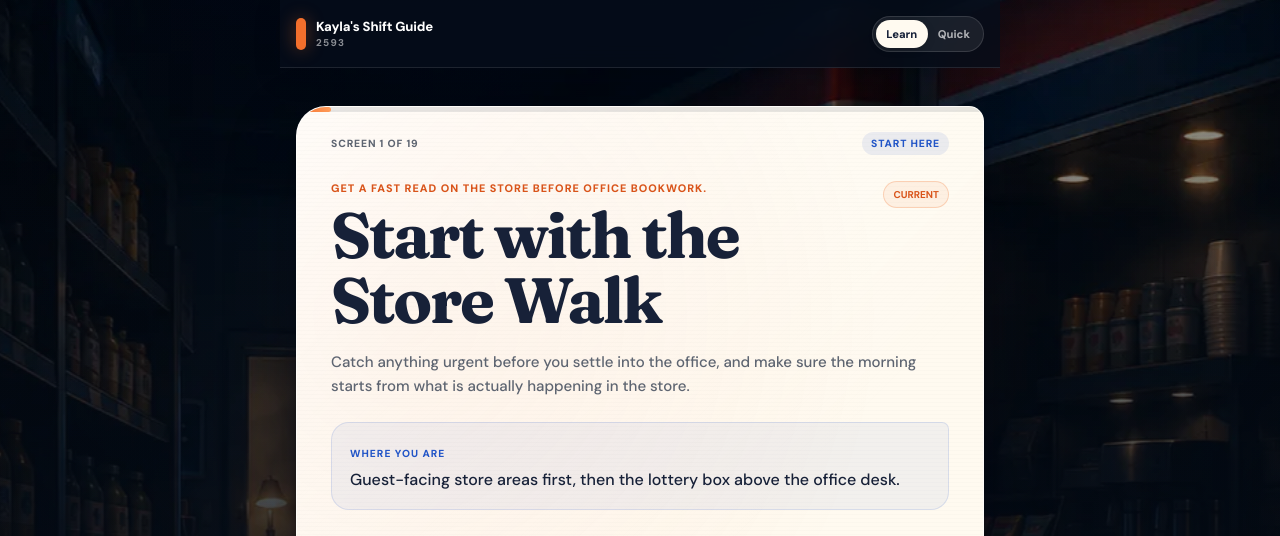
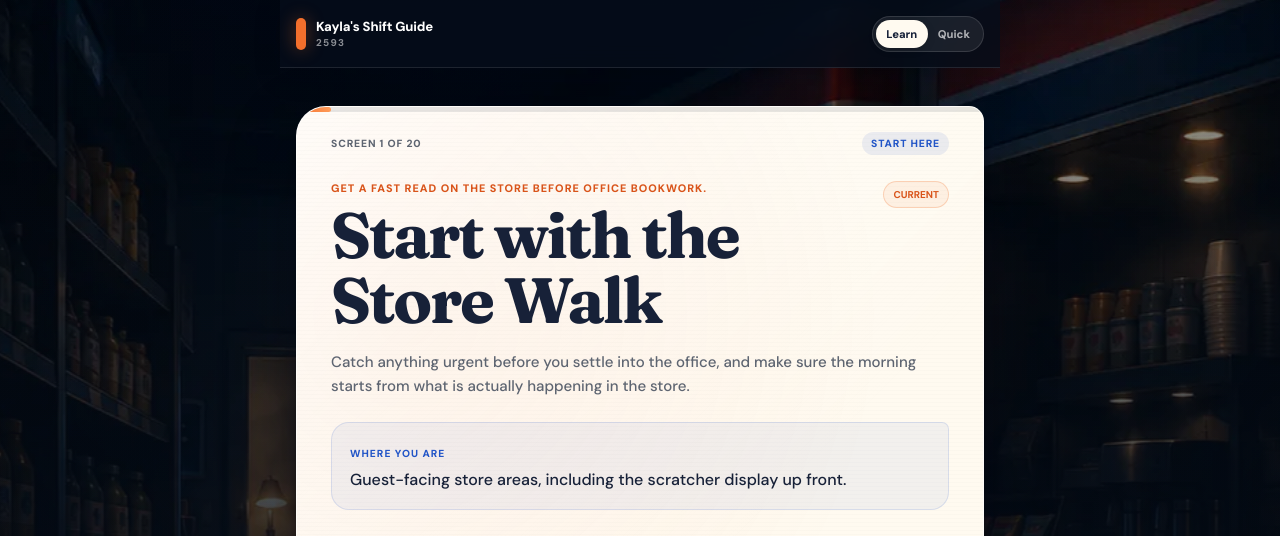
Before and after one commit to Jamison85/kaylas-shift-guide, a React (Vite) app: page / in a window 1280 px wide. Both pictures are taken after a click on the button 640 px from the left and 492 px from the top of the page. Shown: the top 536 px of the page. Built offline with nearby package versions, Linux system fonts and the light colour scheme.

Commit message:
Add scratcher refill and 2593 login steps

```diff
--- a/src/components/TaskFocus.jsx
+++ b/src/components/TaskFocus.jsx
@@ -8,6 +8,7 @@ const taskCharacterPoses = {
   "cashier-break": "hold",
   "yesterday-sources": "hold",
   "register-two": "wave",
+  "lottery-refill": "hold",
   "gas-inspection": "hold",
   "price-server": "wave",
   "paperwork-packet": "hold",
--- a/src/data/guide.js
+++ b/src/data/guide.js
@@ -23,15 +23,15 @@ export const guideTasks = [
   {
     id:"store-walk", title:"Start with the Store Walk", short:"Get a fast read on the store before office bookwork.", category:"Start Here",
     purpose:"Catch anything urgent before you settle into the office, and make sure the morning starts from what is actually happening in the store.",
-    location:"Guest-facing store areas first, then the lottery box above the office desk.",
+    location:"Guest-facing store areas, including the scratcher display up front.",
     steps:[
       {title:"Do a quick guest-area pass",detail:"Walk the guest-facing areas and look for anything urgent, unsafe, empty, messy, or obviously wrong. This is a scan, not a deep recovery project."},
       {title:"Separate urgent from cosmetic",detail:"Handle real safety, guest, spill, access, or operational problems now. Notice cosmetic problems, but do not let them steal the whole morning."},
-      {title:"Check the lottery box",detail:"At the office, look in the locked black lottery box above the desk and note any scratcher books that need to be added."},
+      {title:"Check the scratcher display",detail:"Look for any empty scratcher slots up front and note which books the cashier is out of. Those are the books you will pull from the lottery box before starting the computer work."},
       {title:"Check front-end coverage",detail:"Make sure the opening cashier can step away for their first break as soon as Register 2 is ready."},
       {title:"Know what you are walking into",detail:"Before starting bookwork, make a mental note of anything you will need to come back to after the urgent morning work is stable."}
     ],
-    check:"You know the store’s immediate problems, the lottery box has been checked, and nothing urgent is being ignored.",
+    check:"You know the store’s immediate problems, any empty scratcher slots have been identified, and nothing urgent is being ignored.",
     tip:"This is a scan, not a remodeling project.", contacts:[], completeLabel:"Store walk done"
   },
   {
@@ -87,11 +87,34 @@ export const guideTasks = [
     contacts:["jamo"], completeLabel:"Yesterday’s sources collected"
   },
   {
+    id:"lottery-refill", title:"Fill Empty Scratcher Slots", short:"Pull only the books the front display needs.", category:"Lottery",
+    purpose:"Use the empty slots identified during the store walk to pull the correct scratcher books before settling into the back-office computer work.",
+    location:"Office lottery box → scratcher display up front → office.",
+    steps:[
+      {title:"Review the scratcher display check",detail:"Use what you saw up front to identify the empty slots and the exact books the cashier is out of."},
+      {title:"Choose Yes or No below",detail:"If there are empty slots, pull those books from the lottery box and fill them before starting the 2593 work."}
+    ],
+    decision:{
+      question:"Did you find any empty scratcher slots?",
+      noTitle:"The display is full",
+      noText:"Do not pull extra books just to have them sitting up front.",
+      noSteps:["Leave the lottery books in the locked box.","Continue to the back-office computer."],
+      yesTitle:"Pull the missing books",
+      yesText:"Use the locked black lottery box in the office to replace only the books missing from the front display.",
+      yesSteps:["Open the locked black lottery box above the office desk.","Find the books that match the empty scratcher slots you saw up front.","Pull only the books the cashier is out of.","Take those books to the front.","Fill the matching empty scratcher slots.","Return to the office to begin the computer work."]
+    },
+    check:"Every empty scratcher slot has been refilled with the matching book, or the display was already full, and you are ready to use the back-office computer.",
+    contacts:["jamo"], completeLabel:"Scratcher slots ready"
+  },
+  {
     id:"health-dept", title:"Health Department Check", short:"Record whether there was a Health Department visit.", category:"2593 Login",
-    purpose:"Complete the daily Health Department entry correctly instead of leaving an inspection question hanging around for later.",
-    location:"2593 login.",
+    purpose:"Sign into 2593 on the back-office computer, then complete the daily Health Department entry correctly.",
+    location:"Back-office computer → 2593 login.",
     steps:[
-      {title:"Open the 2593 login",detail:"Get into the store’s 2593 login before doing anything with the inspection entry."},
+      {title:"Go to the back-office computer",detail:"Start this work on the computer in the office after the scratcher slots are handled."},
+      {title:"Find the username and password fields",detail:"The sign-in fields should appear on the screen automatically."},
+      {title:"Use Log In if the fields are missing",detail:"If the username and password fields are not showing, select Log In at the bottom of the screen in the taskbar."},
+      {title:"Enter the 2593 login",detail:"Enter 2593 in the username field, enter the store password, and sign in."},
       {title:"Open Health Department",detail:"Find and open the Health Department check."},
       {title:"Read the visit question",detail:"Confirm whether the question is asking if there was an actual Health Department visit."},
       {title:"Choose No or Yes below",detail:"Use the decision buttons in this guide, then follow the matching directions before you mark this task complete."}
```
